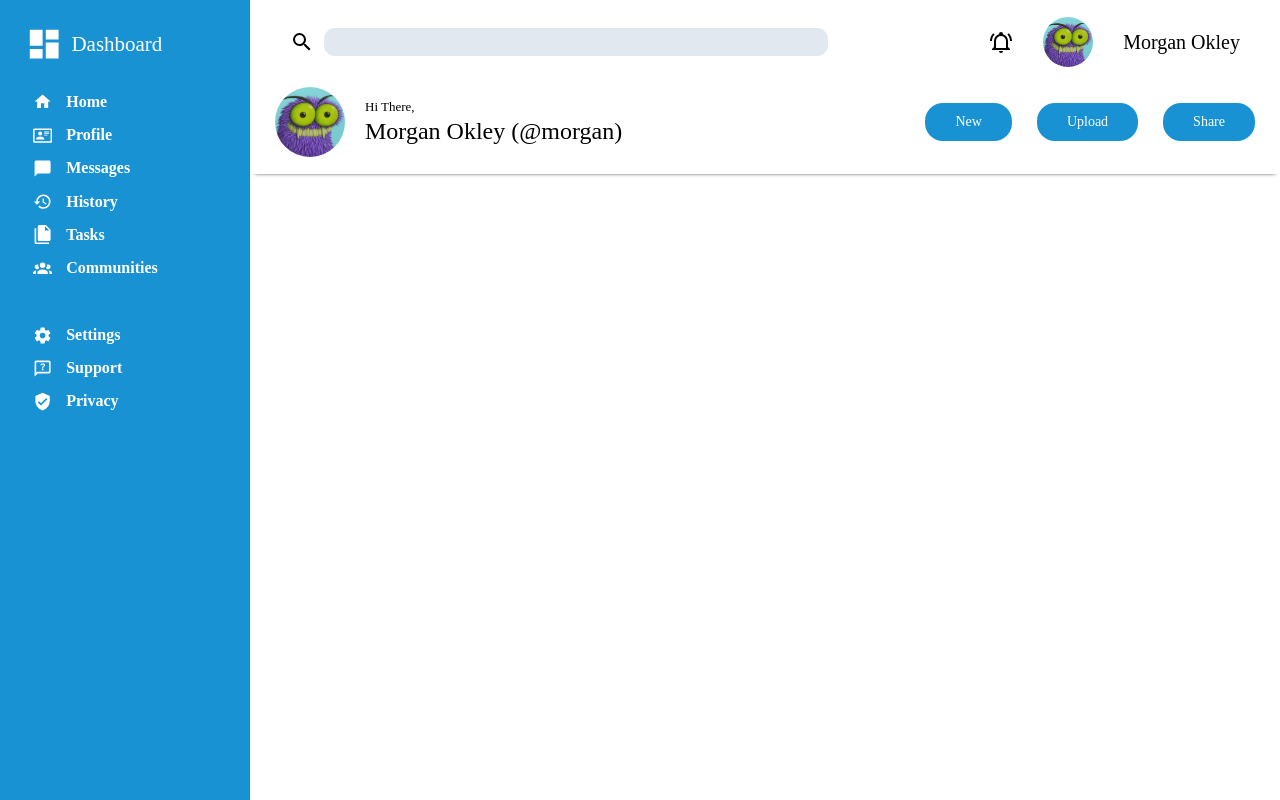
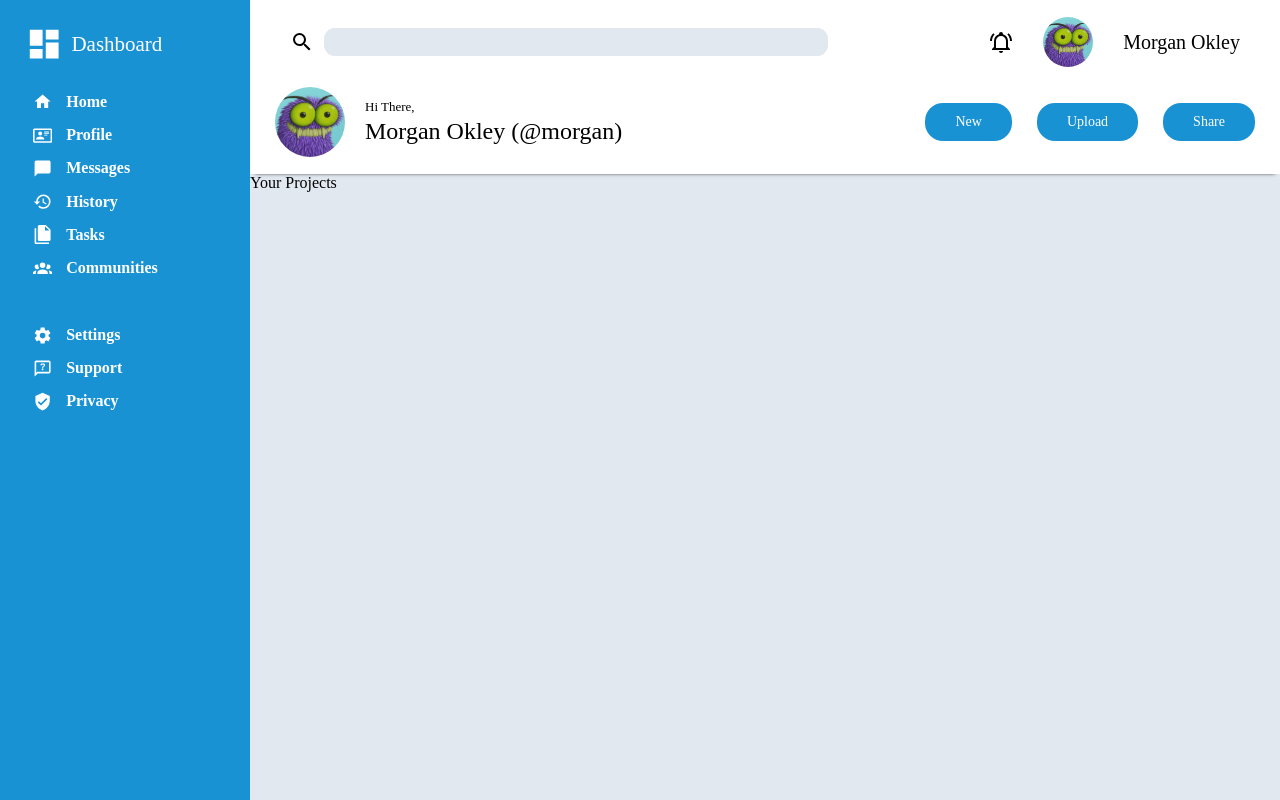
Before and after one commit to ezratweaver/TheOdinProject, a React (Vite) app in the folder IntermediateHTMLAndCSS/fe6-admin-dashboard/: page / in a window 1280 px wide. Shown: the top 800 px of the page. Built offline with nearby package versions, Linux system fonts and the light colour scheme; a web font is replaced by a local one.

Commit message:
Add boilerplate html elements

```diff
--- a/IntermediateHTMLAndCSS/fe6-admin-dashboard/src/components/Content.jsx
+++ b/IntermediateHTMLAndCSS/fe6-admin-dashboard/src/components/Content.jsx
@@ -1,8 +1,41 @@
+import React from "react";
+
 const Content = () => {
+  return (
+    <div style={{ backgroundColor: "#e2e8f0", height: "100%" }}>
 
+      <div>
 
+        <div>
+          Your Projects
+        </div>
 
-}
+        {/* cards will go here */}
 
+      </div>
 
-export default Content
+      {/* <div> */}
+
+      {/*   <div> */}
+
+      {/*     <div> */}
+      {/*       Annoucements */}
+      {/*     </div> */}
+
+      {/*   </div> */}
+
+      {/*   <div> */}
+      {/*      */}
+      {/*     <div> */}
+      {/*       Trending */}
+      {/*     </div> */}
+
+      {/*   </div> */}
+      {/*    */}
+      {/* </div> */}
+
+    </div>
+  );
+};
+
+export default Content;
```
